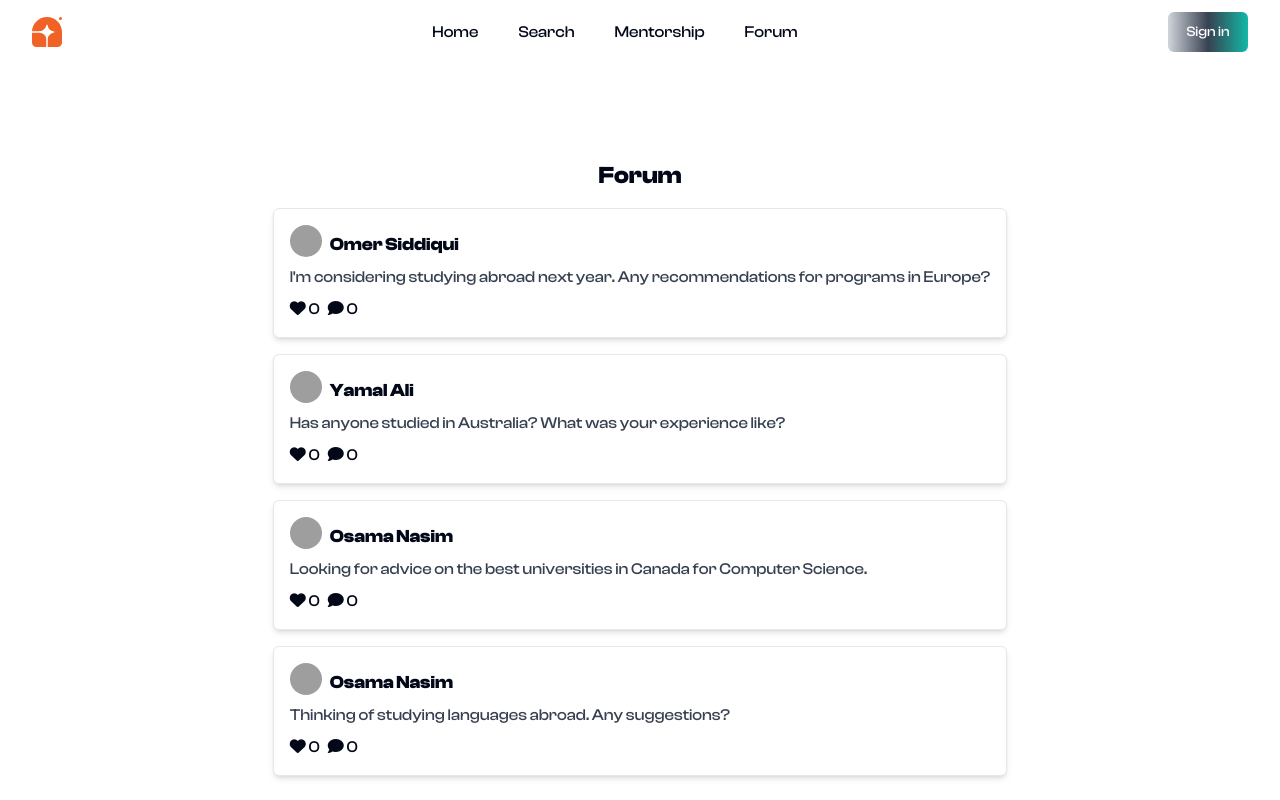
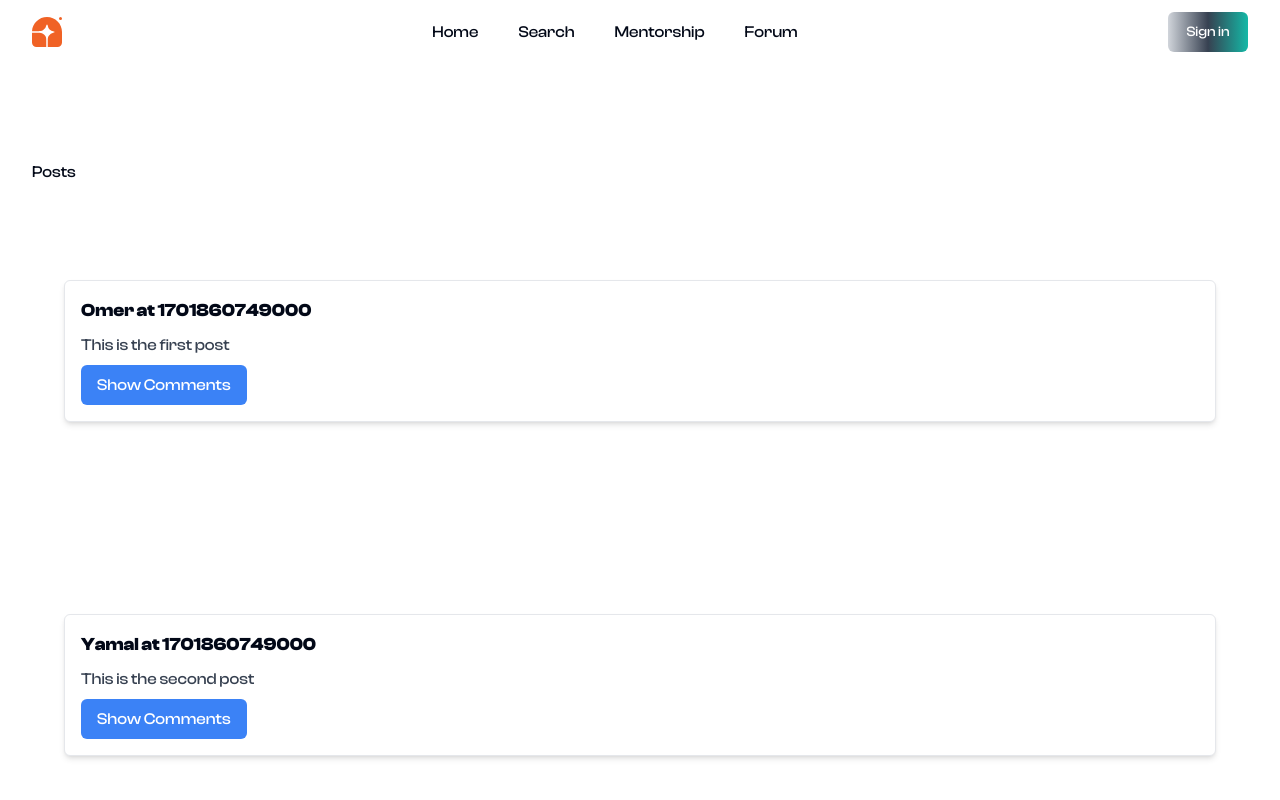
Before and after one commit to YamalAli770/studysphere-frontend, a Next.js app: page /forum in a window 1280 px wide. Shown: the top 800 px of the page. Built offline with nearby package versions, Linux system fonts and the light colour scheme; grey boxes are pictures that could not be loaded.

Commit message:
updated folder structure

```diff
--- a/app/(routes)/(with-nav-footer)/forum/_components/CommentItem.tsx
+++ b/app/(routes)/(with-nav-footer)/forum/_components/CommentItem.tsx
@@ -1,28 +1,19 @@
 import React from 'react';
-import { mentorCarouselData } from '@/data/mentor-carousel-data'
 
 interface Comment {
   id: number;
   text: string;
-  likes: number;
-  author:string;
 }
 
 const CommentItem: React.FC<{ comment: Comment }> = ({ comment }) => {
   return (
-    <div>
-        <div className="bg-gray-100 border border-gray-200 p-3 rounded-md mb-2">
-        <div className="flex items-center">
-        <img src={mentorCarouselData[0].src} className="rounded-full w-8 h-8 mr-2 mb-2" />
-        <h3 className="text-base font-bold">{comment.author}</h3>
-      </div>
+    <div className='py-24'>
+        <div className="container">
+            <div className="bg-gray-100 border border-gray-200 p-3 rounded-md mb-1">
+                <p className="text-gray-700">{comment.text}</p>
+            </div>
 
-          <p className="text-gray-700">{comment.text}</p>
-          <span className="comment-likes">
-            <i className="fa fa-heart"></i> {comment.likes}
-          </span>
         </div>
-
     </div>
   );
 };
--- a/app/(routes)/(with-nav-footer)/forum/_components/CommentList.tsx
+++ b/app/(routes)/(with-nav-footer)/forum/_components/CommentList.tsx
@@ -3,46 +3,29 @@ import CommentItem from './CommentItem';
 
 interface Comment {
   id: number;
-  author:string;
   postId: number;
   text: string;
-  likes: number;
 }
 
 const CommentList: React.FC<{ postId: number }> = ({ postId }) => {
   const [comments, setComments] = useState<Array<Comment>>([
-    { id: 1, author:'Omer Siddiqui', postId: 1, text: 'I studied in Europe and it was an amazing experience!', likes: 0 },
-    { id: 2, author:'Osama Nasim',postId: 1, text: 'Canberra University in Australia has a great program for international students.', likes: 0 },
-    { id: 3, author:'Yamal Ali',postId: 2, text: 'Canberra University in Australia has a great program for international students.', likes: 0 },
-    { id: 4, author:'Omer Siddiqui', postId: 2, text: 'Canberra University in Australia has a great program for international students.', likes: 0 },
-
+    { id: 1, postId: 1, text: 'First comment on post 1' },
+    { id: 2, postId: 1, text: 'Second comment on post 1' },
+    // Additional mock comments...
   ]);
 
   const postComments = comments.filter((comment) => comment.postId === postId);
 
-  const handleLike = (commentId: number) => {
-    const updatedComments = comments.map((comment) => {
-      if (comment.id === commentId) {
-        return { ...comment, likes: comment.likes + 1 };
-      }
-      return comment;
-    });
-    setComments(updatedComments);
-  };
-
   return (
-      <>
-        <h4>Comments</h4>
-        {postComments.map((comment) => (
-          <div key={comment.id} className="comment">
-            <CommentItem comment={comment} />
-            <span className="comment-like-icon" onClick={() => handleLike(comment.id)}>
-
-            </span>
-          </div>
-        ))}
-      </>
-  )
+    <div className='py-24'>
+        <div className="container">
+            <h4>Comments</h4>
+            {postComments.map((comment) => (
+                <CommentItem key={comment.id} comment={comment} />
+            ))}
+        </div>
+    </div>
+  );
 };
 
 export default CommentList;
--- a/app/(routes)/(with-nav-footer)/forum/_components/PostItem.tsx
+++ b/app/(routes)/(with-nav-footer)/forum/_components/PostItem.tsx
@@ -1,51 +1,32 @@
 import React, { useState } from 'react';
 import CommentList from './CommentList';
-import '@fortawesome/fontawesome-free/css/all.css';
-import { mentorCarouselData } from '@/data/mentor-carousel-data'
 
 interface Post {
   id: number;
   content: string;
   author: string;
-  likes: number;
-  comments: number;
+  timestamp: number;
 }
 
 const PostItem: React.FC<{ post: Post }> = ({ post }) => {
   const [showComments, setShowComments] = useState(false);
-  const [likes, setLikes] = useState(post.likes);
-
-
-  const handleLike = () => {
-
-
-  };
-
-  const toggleComments = () => {
-    setShowComments(!showComments);
-  };
 
   return (
-    <div>
-        <div className="bg-white border border-gray-200 p-4 rounded-md shadow-md mb-4">
+    <div className='py-24'>
+        <div className="container">
+            <div className="bg-white border border-gray-200 p-4 rounded-md shadow-md mb-0">
+                <h3 className="text-lg font-bold mb-2">{post.author} at {post.timestamp}</h3>
+                <p className="text-gray-700 mb-2">{post.content}</p>
+                <button
+                className="bg-blue-500 text-white px-4 py-2 rounded-md hover:bg-blue-600 focus:outline-none"
+                onClick={() => setShowComments(!showComments)}>
 
-        <div className="flex items-center">
-        <img src={mentorCarouselData[0].src} alt={post.author} className="rounded-full w-8 h-8 mr-2 mb-2" />
-        <h3 className="text-lg font-bold">{post.author}</h3>
-      </div>
+                    {showComments ? 'Hide Comments' : 'Show Comments'}
+                </button>
+                {showComments && <CommentList postId={post.id} />}
+            </div>
 
-          <p className="text-gray-700 mb-2">{post.content}</p>
-          <div className="interaction-icons">
-            <span className="like-icon mr-2" onClick={handleLike}>
-              <i className="fa fa-heart"></i> {post.likes}
-            </span>
-            <span className="comment-icon" onClick={toggleComments}>
-              <i className="fa fa-comment"></i> {post.comments}
-            </span>
-          </div>
-          {showComments && <CommentList postId={post.id} />}
         </div>
-
     </div>
   );
 };
--- a/app/(routes)/(with-nav-footer)/forum/_components/PostList.tsx
+++ b/app/(routes)/(with-nav-footer)/forum/_components/PostList.tsx
@@ -1,44 +1,24 @@
 "use client";
 import React, { useState } from 'react';
 import PostItem from './PostItem';
-
+import { timeStamp } from 'console';
 
 const PostList = () => {
-  const [posts, setPosts] = useState<Array<{
-    id: number;
-    author: string;
-    content: string;
-    likes: number;
-    comments: number;
-  }>>([
-    { id: 1, author: 'Omer Siddiqui', content: 'I\'m considering studying abroad next year. Any recommendations for programs in Europe?', likes: 0, comments: 0 },
-    { id: 2, author: 'Yamal Ali', content: 'Has anyone studied in Australia? What was your experience like?',  likes: 0, comments: 0 },
-    { id: 3, author: 'Osama Nasim', content: 'Looking for advice on the best universities in Canada for Computer Science.', likes: 0, comments: 0 },
-    { id: 4, author: 'Osama Nasim', content: 'Thinking of studying languages abroad. Any suggestions?',  likes: 0, comments: 0 },
-
+  const [posts, setPosts] = useState<Array<{ id: number; author: string; content: string;timestamp: number; }>>([
+    { id: 1, author: 'Omer', content: 'This is the first post', timestamp : Date.now()},
+    { id: 2, author: 'Yamal', content: 'This is the second post', timestamp : Date.now() },
+    // Additional mock posts...
   ]);
 
-  const handleLike = (postId: number) => {
-    const updatedPosts = posts.map((post) => {
-      if (post.id === postId) {
-        return { ...post, likes: post.likes + 1 };
-      }
-      return post;
-    });
-    setPosts(updatedPosts);
-  };
+  return (
 
-
-
-  return (
-    <div>
-        <h2 className="text-2xl font-bold mb-4 text-center">Forum</h2>
-        {posts.map((post) => (
-          <div key={post.id} className="post">
-            <PostItem post={post} />
-          </div>
-        ))}
-
+    <div className='py-24'>
+        <div className="container">
+            <h2>Posts</h2>
+            {posts.map((post) => (
+                <PostItem key={post.id} post={post} />
+            ))}
+        </div>
     </div>
   );
 };
--- a/app/(routes)/(with-nav-footer)/forum/page.tsx
+++ b/app/(routes)/(with-nav-footer)/forum/page.tsx
@@ -2,16 +2,8 @@ import PostList from "./_components/PostList";
 
 export default function Forum() {
   return (
-    <>
-      <div className="py-24">
-        <div className="container">
-            <div className="pb-24 flex justify-center">
-            <PostList />
-            </div>
-
-        </div>
-      </div>
-
-    </>
+    <div>
+      <PostList />
+    </div>
   )
 }
--- a/app/(routes)/forum/_components/CommentItem.tsx
+++ /dev/null
@@ -1,21 +0,0 @@
-import React from 'react';
-
-interface Comment {
-  id: number;
-  text: string;
-}
-
-const CommentItem: React.FC<{ comment: Comment }> = ({ comment }) => {
-  return (
-    <div className='py-24'>
-        <div className="container">
-            <div className="bg-gray-100 border border-gray-200 p-3 rounded-md mb-1">
-                <p className="text-gray-700">{comment.text}</p>
-            </div>
-
-        </div>
-    </div>
-  );
-};
-
-export default CommentItem;
--- a/app/(routes)/forum/_components/CommentList.tsx
+++ /dev/null
@@ -1,31 +0,0 @@
-import React, { useState } from 'react';
-import CommentItem from './CommentItem';
-
-interface Comment {
-  id: number;
-  postId: number;
-  text: string;
-}
-
-const CommentList: React.FC<{ postId: number }> = ({ postId }) => {
-  const [comments, setComments] = useState<Array<Comment>>([
-    { id: 1, postId: 1, text: 'First comment on post 1' },
-    { id: 2, postId: 1, text: 'Second comment on post 1' },
-    // Additional mock comments...
-  ]);
-
-  const postComments = comments.filter((comment) => comment.postId === postId);
-
-  return (
-    <div className='py-24'>
-        <div className="container">
-            <h4>Comments</h4>
-            {postComments.map((comment) => (
-                <CommentItem key={comment.id} comment={comment} />
-            ))}
-        </div>
-    </div>
-  );
-};
-
-export default CommentList;
--- a/app/(routes)/forum/_components/PostItem.tsx
+++ /dev/null
@@ -1,34 +0,0 @@
-import React, { useState } from 'react';
-import CommentList from './CommentList';
-
-interface Post {
-  id: number;
-  content: string;
-  author: string;
-  timestamp: number;
-}
-
-const PostItem: React.FC<{ post: Post }> = ({ post }) => {
-  const [showComments, setShowComments] = useState(false);
-
-  return (
-    <div className='py-24'>
-        <div className="container">
-            <div className="bg-white border border-gray-200 p-4 rounded-md shadow-md mb-0">
-                <h3 className="text-lg font-bold mb-2">{post.author} at {post.timestamp}</h3>
-                <p className="text-gray-700 mb-2">{post.content}</p>
-                <button
-                className="bg-blue-500 text-white px-4 py-2 rounded-md hover:bg-blue-600 focus:outline-none"
-                onClick={() => setShowComments(!showComments)}>
-
-                    {showComments ? 'Hide Comments' : 'Show Comments'}
-                </button>
-                {showComments && <CommentList postId={post.id} />}
-            </div>
-
-        </div>
-    </div>
-  );
-};
-
-export default PostItem;
--- a/app/(routes)/forum/_components/PostList.tsx
+++ /dev/null
@@ -1,26 +0,0 @@
-"use client";
-import React, { useState } from 'react';
-import PostItem from './PostItem';
-import { timeStamp } from 'console';
-
-const PostList = () => {
-  const [posts, setPosts] = useState<Array<{ id: number; author: string; content: string;timestamp: number; }>>([
-    { id: 1, author: 'Omer', content: 'This is the first post', timestamp : Date.now()},
-    { id: 2, author: 'Yamal', content: 'This is the second post', timestamp : Date.now() },
-    // Additional mock posts...
-  ]);
-
-  return (
-
-    <div className='py-24'>
-        <div className="container">
-            <h2>Posts</h2>
-            {posts.map((post) => (
-                <PostItem key={post.id} post={post} />
-            ))}
-        </div>
-    </div>
-  );
-};
-
-export default PostList;
--- a/app/(routes)/forum/page.tsx
+++ /dev/null
@@ -1,9 +0,0 @@
-import PostList from "./_components/PostList";
-
-export default function Forum() {
-  return (
-    <div>
-      <PostList />
-    </div>
-  )
-}
```
